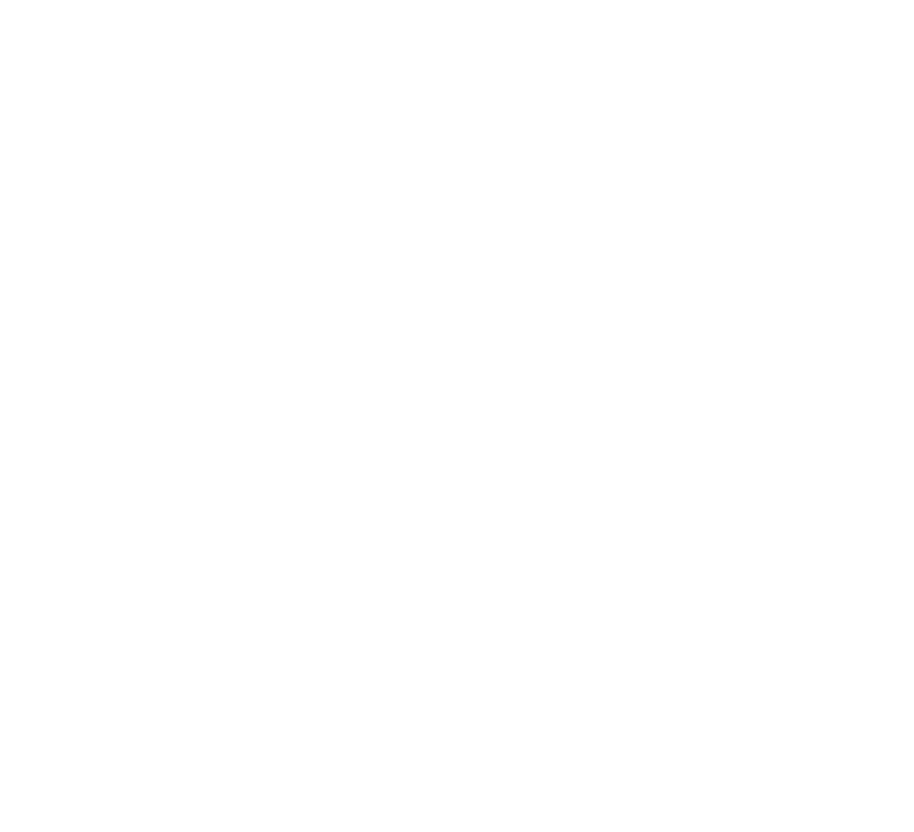
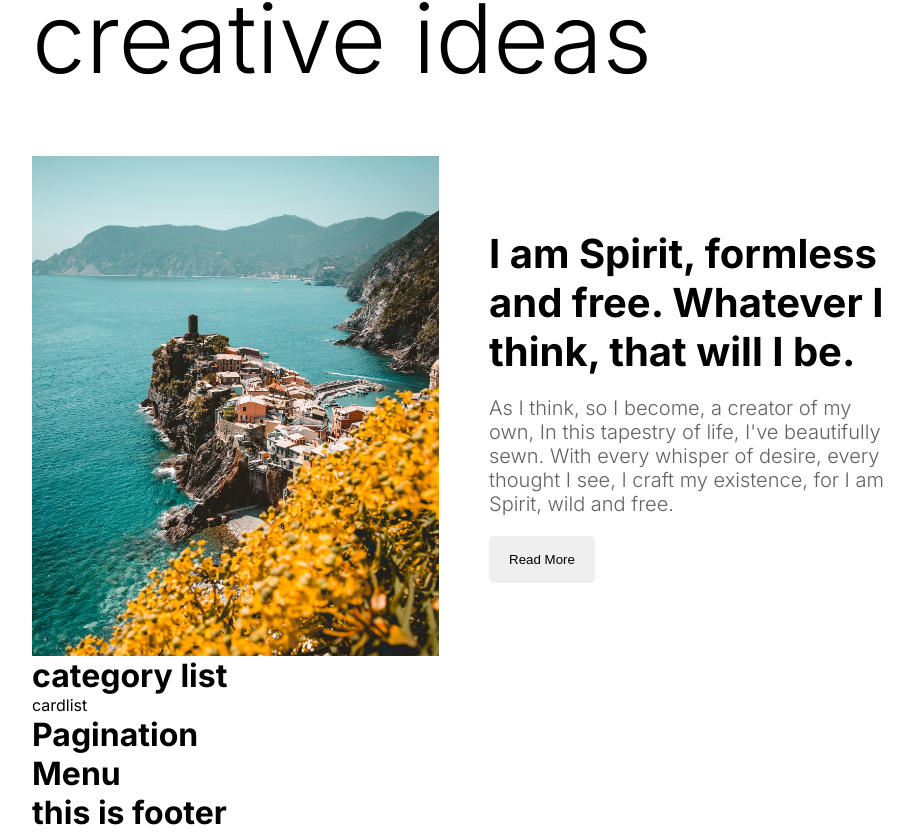
Before and after one commit to amevide998/blog, a Next.js app: page / in a window 1280 px wide. Shown: the part 498-1330 px from the top of the page, without its empty margins (176-1090 px from the left). Before the commit the page ends 800 px from the top, so only its background shows below. Built offline with nearby package versions, Linux system fonts and the light colour scheme.

Commit message:
add post section

```diff
--- a/src/components/featured/Featured.jsx
+++ b/src/components/featured/Featured.jsx
@@ -1,11 +1,35 @@
 import React from "react";
 import styles from "./featured.module.css";
+import Image from "next/image";
 
 
 export default function Featured() {
     return (
         <div className={styles.container}>
-            <h1>feature</h1>
+            <h1 className={styles.title}>
+                <b>Hey, i'm hdscode</b><br/>
+                Discover my stories and creative ideas
+            </h1>
+            <div className={styles.post}>
+                <div className={styles.imgContainer}>
+                    <Image src="/p1.jpeg" alt="post image" fill className={styles.postImage}/>
+                </div>
+                <div className={styles.textContainer}>
+                    <h1 className={styles.postTitle}>I am Spirit, formless and free.
+                        Whatever I think, that will I be.
+                    </h1>
+                    <p className={styles.postDescription}>
+                        As I think, so I become, a creator of my own,
+                        In this tapestry of life, I've beautifully sewn.
+                        With every whisper of desire, every thought I see,
+                        I craft my existence, for I am Spirit, wild and free.
+                    </p>
+                    <button className={styles.readMoreButton}>
+                        Read More
+                    </button>
+
+                </div>
+            </div>
         </div>
     );
 }
--- a/src/components/featured/featured.module.css
+++ b/src/components/featured/featured.module.css
@@ -1,2 +1,49 @@
 .container {
+    margin-top: 30px;
 }
+
+.title {
+    font-size: 96px;
+    font-weight: 300;
+}
+
+.post {
+    margin-top: 60px;
+    display: flex;
+    align-items: center;
+    gap: 50px;
+}
+
+.imgContainer {
+    flex: 1;
+    height: 500px;
+    position: relative;
+}
+
+.postImage{
+    object-fit: cover;
+}
+
+.textContainer {
+    flex: 1;
+    display: flex;
+    flex-direction: column;
+    gap: 20px;
+}
+
+.postTitle {
+    font-size: 40px;
+}
+
+.postDescription {
+    font-size: 20px;
+    font-weight: 300;
+    color: var(--softTextColor);
+}
+
+.readMoreButton {
+    padding: 16px 20px;
+    border: none;
+    border-radius: 5px;
+    width: max-content;
+}
```
